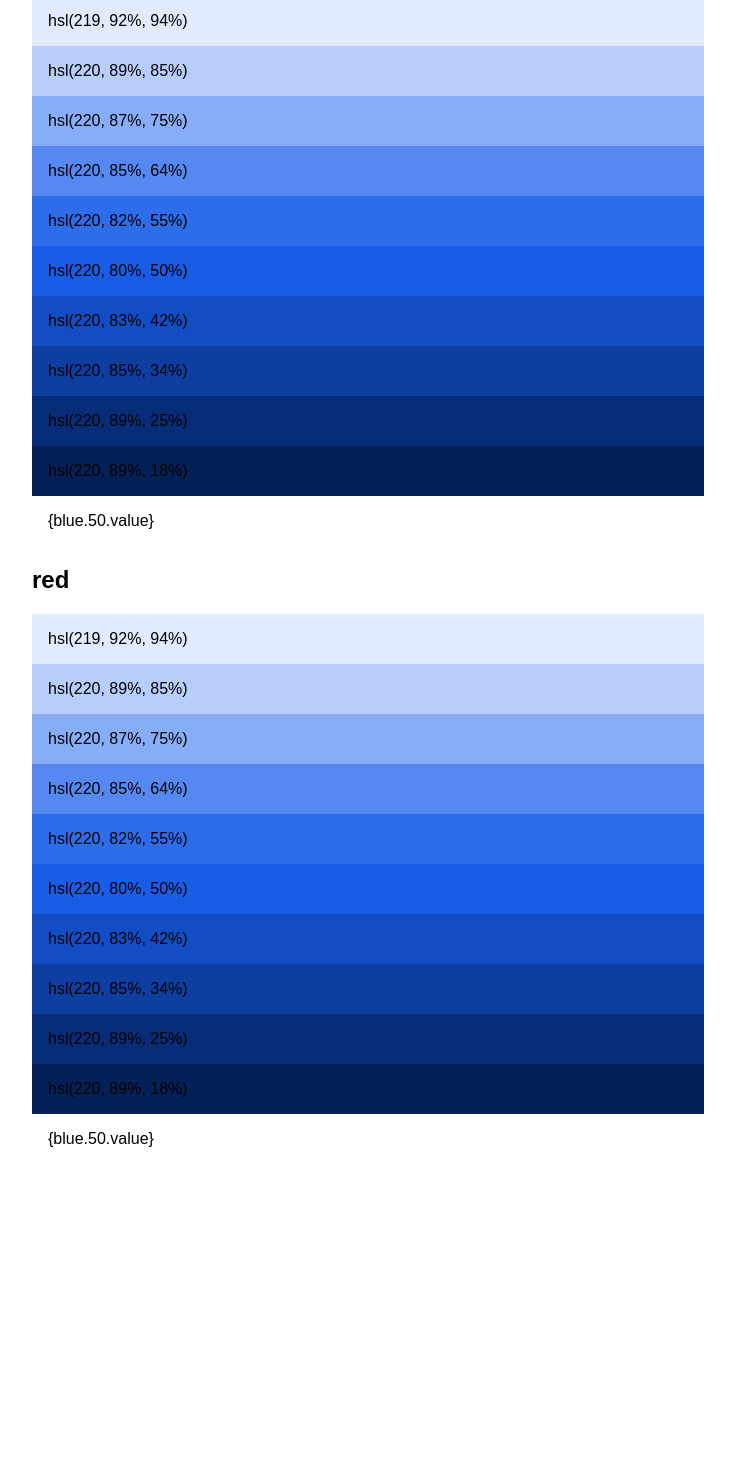
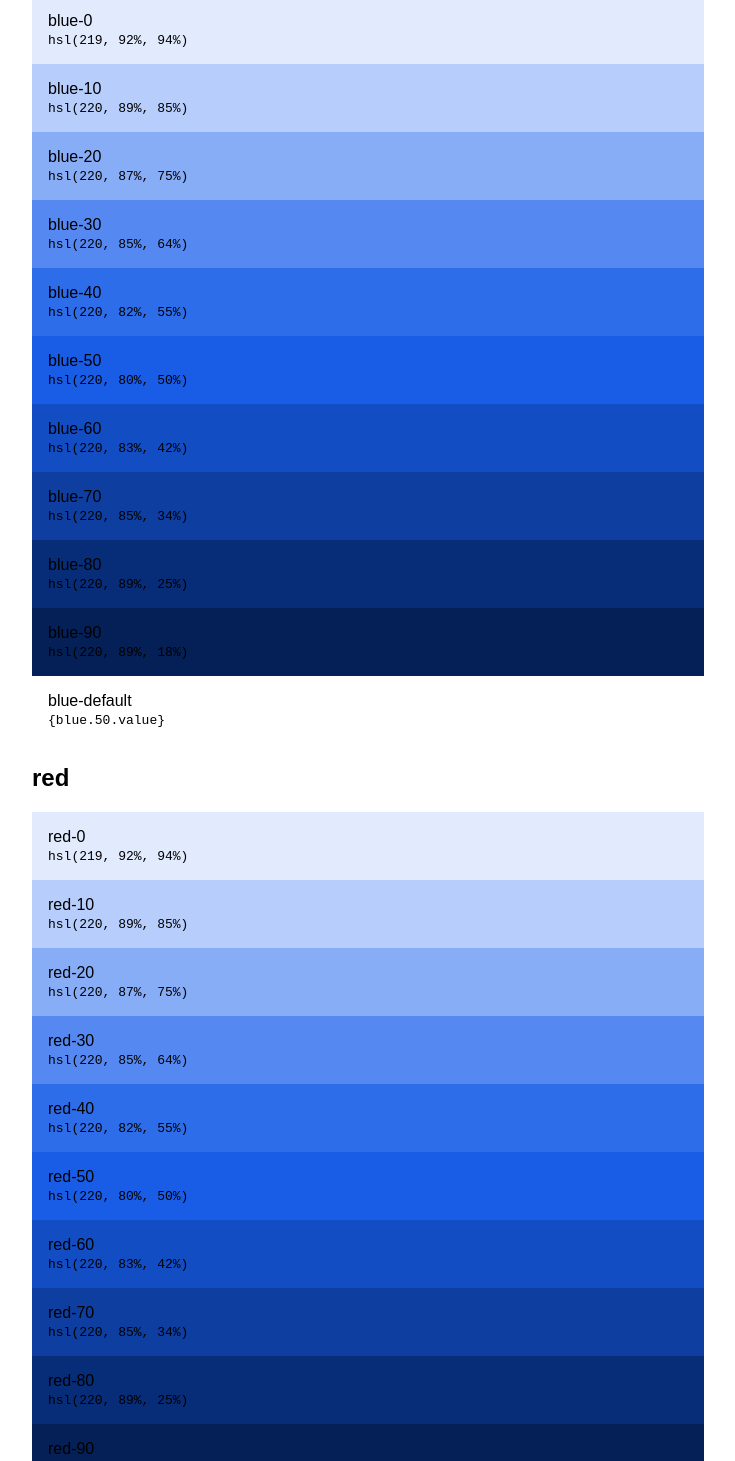
Before and after one commit to scottdejonge/color-system, a Vue app: page / in a window 1280 px wide. Shown: the part 120-1581 px from the top of the page, without its empty margins (272-1007 px from the left). Before the commit the page ends 1332 px from the top, so only its background shows below. Built offline with nearby package versions, Linux system fonts and the light colour scheme.

Commit message:
Name color valuers

```diff
--- a/constants/colors.json
+++ b/constants/colors.json
@@ -1,71 +1,93 @@
 {
   "blue": {
     "0": {
+      "name": "blue-0",
       "value": "hsl(219, 92%, 94%)"
     },
     "10": {
+      "name": "blue-10",
       "value": "hsl(220, 89%, 85%)"
     },
     "20": {
+      "name": "blue-20",
       "value": "hsl(220, 87%, 75%)"
     },
     "30": {
+      "name": "blue-30",
       "value": "hsl(220, 85%, 64%)"
     },
     "40": {
+      "name": "blue-40",
       "value": "hsl(220, 82%, 55%)"
     },
     "50": {
+      "name": "blue-50",
       "value": "hsl(220, 80%, 50%)"
     },
     "60": {
+      "name": "blue-60",
       "value": "hsl(220, 83%, 42%)"
     },
     "70": {
+      "name": "blue-70",
       "value": "hsl(220, 85%, 34%)"
     },
     "80": {
+      "name": "blue-80",
       "value": "hsl(220, 89%, 25%)"
     },
     "90": {
+      "name": "blue-90",
       "value": "hsl(220, 89%, 18%)"
     },
     "default"  : {
+      "name": "blue-default",
       "value": "{blue.50.value}"
     }
   },
   "red": {
     "0": {
+      "name": "red-0",
       "value": "hsl(219, 92%, 94%)"
     },
     "10": {
+      "name": "red-10",
       "value": "hsl(220, 89%, 85%)"
     },
     "20": {
+      "name": "red-20",
       "value": "hsl(220, 87%, 75%)"
     },
     "30": {
+      "name": "red-30",
       "value": "hsl(220, 85%, 64%)"
     },
     "40": {
+      "name": "red-40",
       "value": "hsl(220, 82%, 55%)"
     },
     "50": {
+      "name": "red-50",
       "value": "hsl(220, 80%, 50%)"
     },
     "60": {
+      "name": "red-60",
       "value": "hsl(220, 83%, 42%)"
     },
     "70": {
+      "name": "red-70",
       "value": "hsl(220, 85%, 34%)"
     },
     "80": {
+      "name": "red-80",
       "value": "hsl(220, 89%, 25%)"
     },
     "90": {
+      "name": "red-90",
       "value": "hsl(220, 89%, 18%)"
     },
     "default"  : {
+      "name": "red-default",
       "value": "{blue.50.value}"
     }
   }
--- a/src/components/Palette.vue
+++ b/src/components/Palette.vue
@@ -20,8 +20,8 @@ export default {
 <template>
   <li>
     <h2>{{ palette }}</h2>
-    <ul v-for="color in $options.colors[palette]" v-bind:key="color">
-      <Swatch v-bind:color="color.value" />
+    <ul v-for="color in $options.colors[palette]" v-bind:key="color.name">
+      <Swatch v-bind:color="color" />
     </ul>
   </li>
 </template>
--- a/src/components/Swatch.vue
+++ b/src/components/Swatch.vue
@@ -3,13 +3,13 @@ export default {
   name: 'Swatch',
   props: {
     color: {
-      type: String,
+      type: Object,
       required: true,
     },
   },
   computed: {
     style: function () {
-      return `background-color:${this.color}`
+      return `background-color:${this.color.value}`
     }
   }
 }
@@ -17,7 +17,8 @@ export default {
 
 <template>
   <li class="swatch" v-bind:style="style">
-    {{ color }}
+    <span>{{ color.name }}</span><br>
+    <code>{{ color.value }}</code>
   </li>
 </template>
 
```
